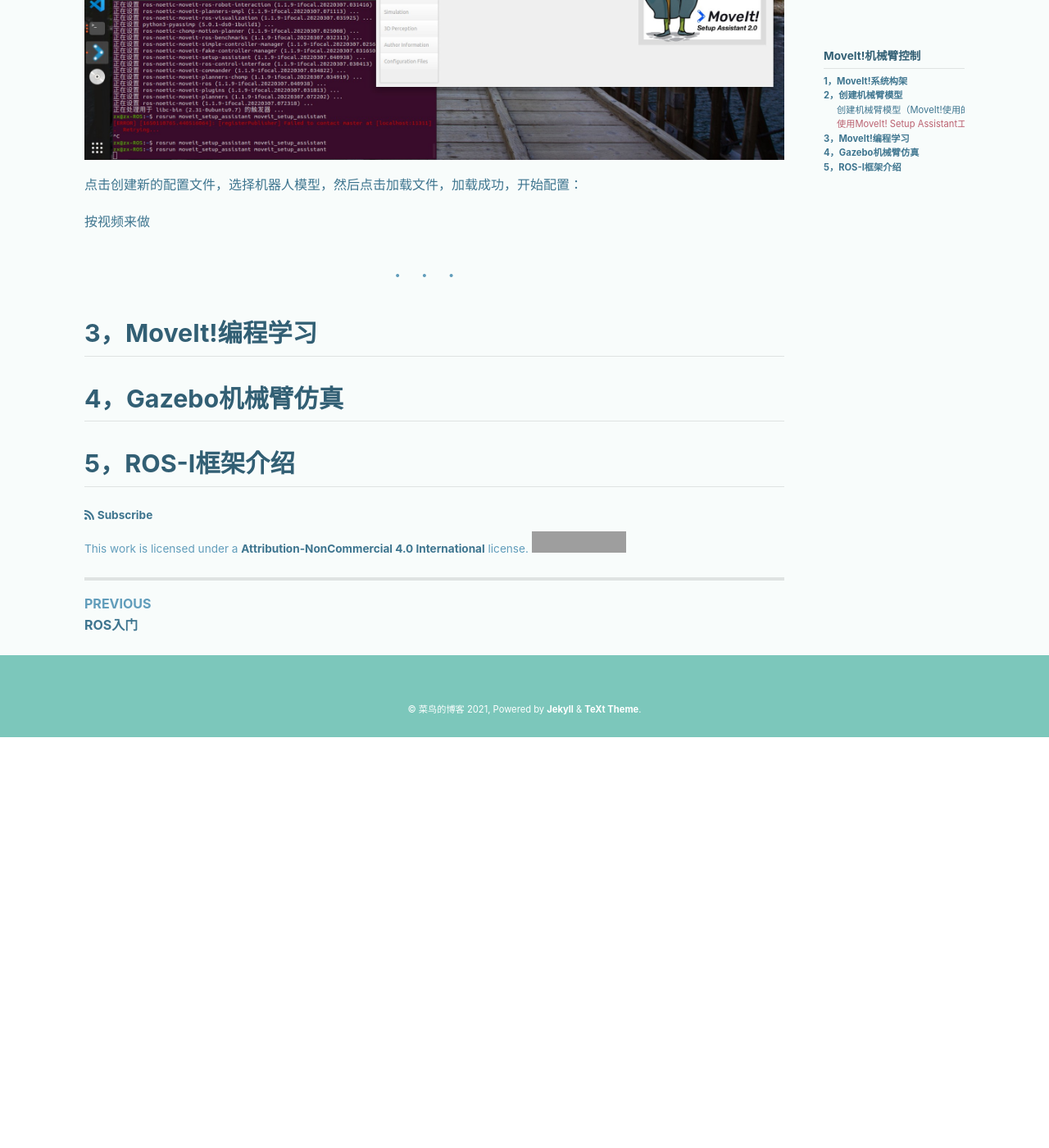
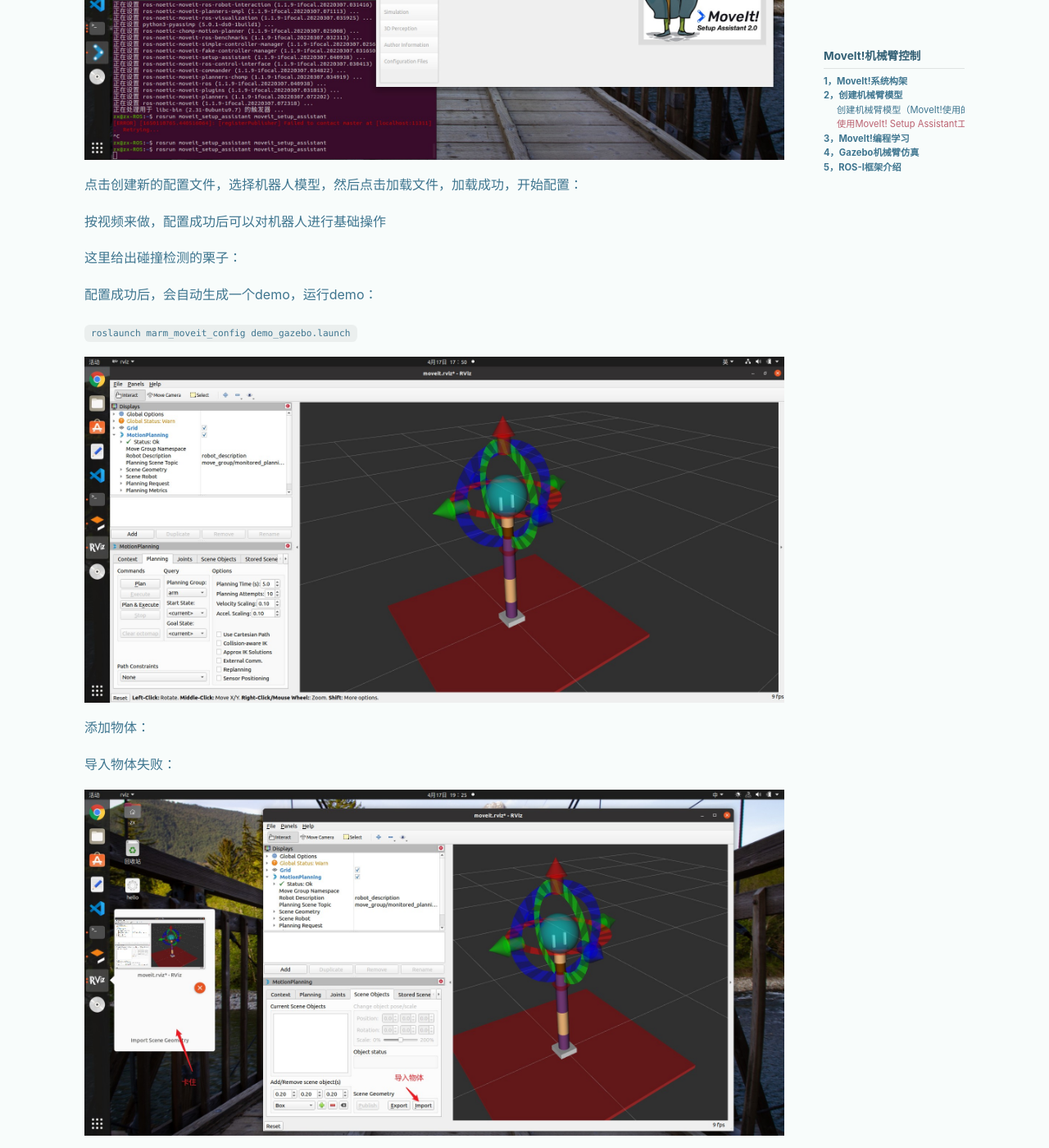
Before and after one commit to ZhangXingYES/ZhangXingYES.github.io, a Jekyll site: the page built from _posts/2022-4-15-ROS理论与实践.md, in a window 1280 px wide and 1400 px high, scrolled down 6971 px. Shown: the whole window at 82% size. Built offline with Jekyll 4.4.1, drawn with Linux system fonts in a browser that asks for light colours; nearby versions of some CDN libraries; before the commit the page ends 7870 px from its top, so only the background shows below that; grey boxes are pictures that could not be loaded.

Commit message:
做了小修改

````diff
--- a/_posts/2022-4-15-ROS理论与实践.md
+++ b/_posts/2022-4-15-ROS理论与实践.md
@@ -161,9 +161,27 @@
 
 点击创建新的配置文件，选择机器人模型，然后点击加载文件，加载成功，开始配置：
 
-按视频来做
+按视频来做，配置成功后可以对机器人进行基础操作
 
+这里给出碰撞检测的栗子：
 
+配置成功后，会自动生成一个demo，运行demo：
+
+```roslaunch marm_moveit_config demo_gazebo.launch```
+
+![运行moveit_demo]({{ site.url }}/assets/images/运行moveit_demo.jpg)
+
+添加物体：
+
+导入物体失败：
+
+![导入物体失败]({{ site.url }}/assets/images/导入物体失败.jpg)
+
+可能是因为虚拟机卡
+
+利用底面做碰撞物体：
+
+![碰撞检测]({{ site.url }}/assets/images/碰撞检测.jpg)
 
 ****
 
````
Also changed, not shown: assets/images/导入物体失败.jpg (added), assets/images/碰撞检测.jpg (added), assets/images/运行moveit_demo.jpg (added).
